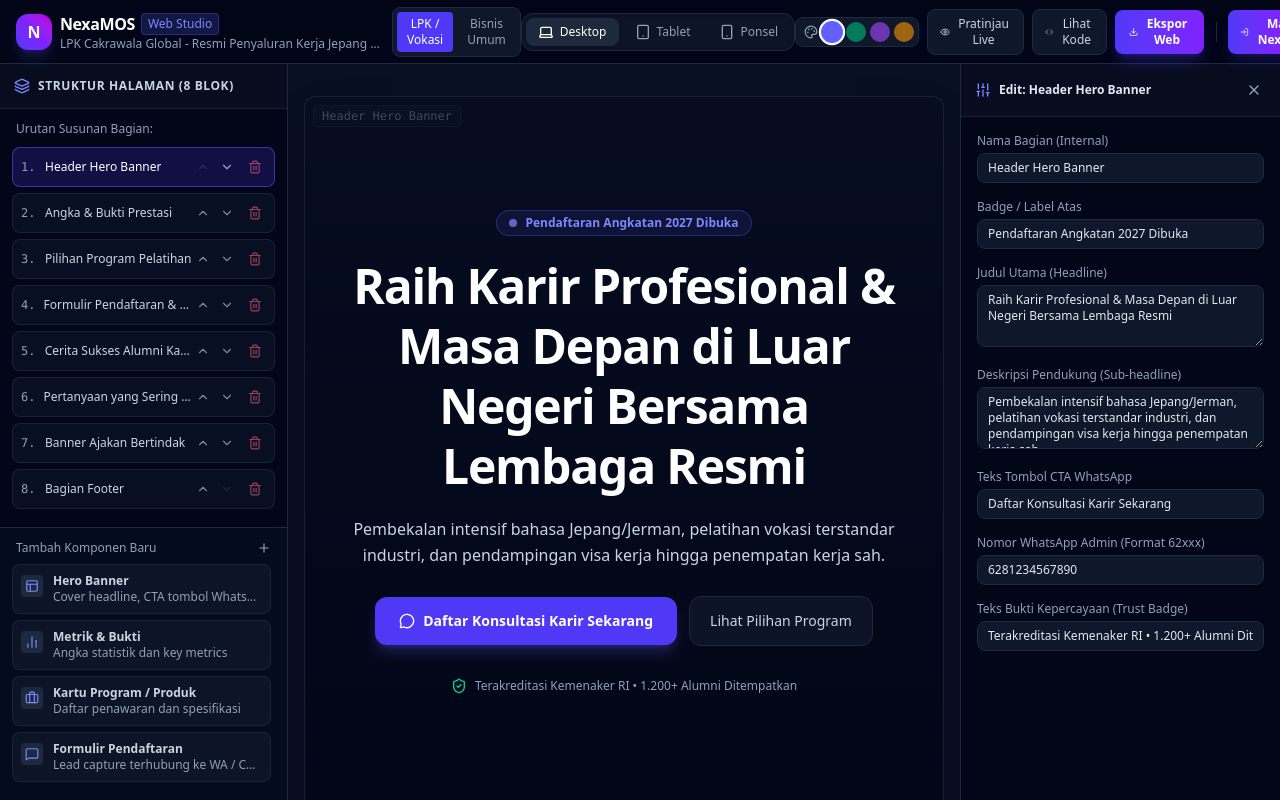
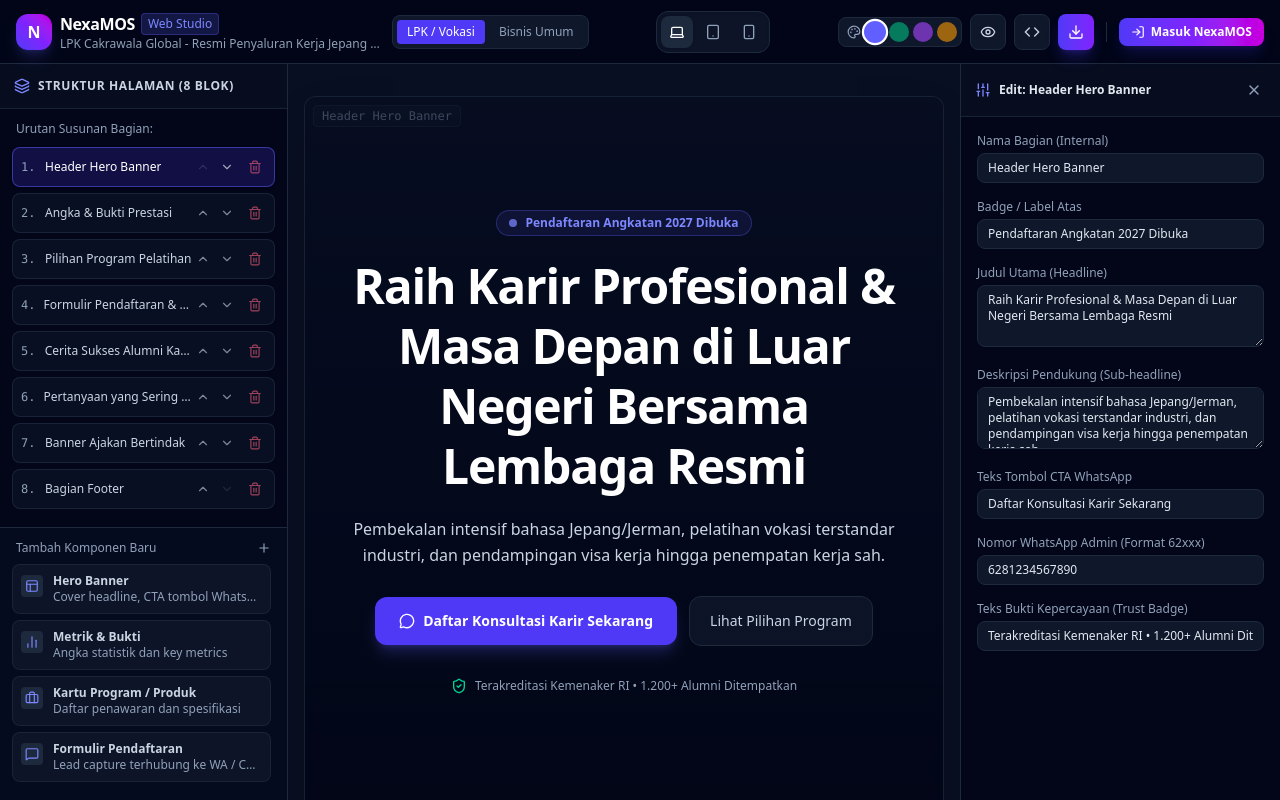
Before and after one commit to pashaismayasukardi2-web/nexa-web-studio, a Next.js app: page / in a window 1280 px wide. Built offline with nearby package versions, Linux system fonts and the light colour scheme; no server answers.

Commit message:
feat(studio): transform top navbar actions and device toggles into icon-only buttons with sleek floating tooltips

```diff
--- a/src/components/studio/TopNavbar.tsx
+++ b/src/components/studio/TopNavbar.tsx
@@ -111,42 +111,56 @@ export const TopNavbar: React.FC<TopNavbarProps> = ({
 
       {/* Center: Device Viewport Switcher */}
       <div className="flex items-center gap-1 bg-slate-900/90 border border-slate-800 p-1 rounded-xl shadow-inner">
+        <div className="relative group">
           <button
             onClick={() => setDevice('desktop')}
-          title="Tampilan Desktop (100%)"
-          className={`flex items-center gap-1.5 px-3 py-1.5 rounded-lg text-xs font-medium transition ${
+            aria-label="Tampilan Desktop (100%)"
+            className={`w-8 h-8 rounded-lg flex items-center justify-center transition ${
               device === 'desktop'
                 ? 'bg-slate-800 text-white shadow'
-              : 'text-slate-400 hover:text-slate-200'
+                : 'text-slate-400 hover:text-slate-200 hover:bg-slate-800/50'
             }`}
           >
             <Laptop className="w-4 h-4" />
-          <span className="hidden sm:inline">Desktop</span>
           </button>
+          <div className="absolute top-full mt-2 left-1/2 -translate-x-1/2 px-2.5 py-1 bg-slate-900 border border-slate-800 text-slate-200 text-xs rounded-md shadow-xl whitespace-nowrap opacity-0 group-hover:opacity-100 transition pointer-events-none z-50">
+            Tampilan Desktop (100%)
+          </div>
+        </div>
+
+        <div className="relative group">
           <button
             onClick={() => setDevice('tablet')}
-          title="Tampilan Tablet (768px)"
-          className={`flex items-center gap-1.5 px-3 py-1.5 rounded-lg text-xs font-medium transition ${
+            aria-label="Tampilan Tablet (768px)"
+            className={`w-8 h-8 rounded-lg flex items-center justify-center transition ${
               device === 'tablet'
                 ? 'bg-slate-800 text-white shadow'
-              : 'text-slate-400 hover:text-slate-200'
+                : 'text-slate-400 hover:text-slate-200 hover:bg-slate-800/50'
             }`}
           >
             <Tablet className="w-4 h-4" />
-          <span className="hidden sm:inline">Tablet</span>
           </button>
+          <div className="absolute top-full mt-2 left-1/2 -translate-x-1/2 px-2.5 py-1 bg-slate-900 border border-slate-800 text-slate-200 text-xs rounded-md shadow-xl whitespace-nowrap opacity-0 group-hover:opacity-100 transition pointer-events-none z-50">
+            Tampilan Tablet (768px)
+          </div>
+        </div>
+
+        <div className="relative group">
           <button
             onClick={() => setDevice('mobile')}
-          title="Tampilan Ponsel (390px)"
-          className={`flex items-center gap-1.5 px-3 py-1.5 rounded-lg text-xs font-medium transition ${
+            aria-label="Tampilan Ponsel (384px)"
+            className={`w-8 h-8 rounded-lg flex items-center justify-center transition ${
               device === 'mobile'
                 ? 'bg-slate-800 text-white shadow'
-              : 'text-slate-400 hover:text-slate-200'
+                : 'text-slate-400 hover:text-slate-200 hover:bg-slate-800/50'
             }`}
           >
             <Smartphone className="w-4 h-4" />
-          <span className="hidden sm:inline">Ponsel</span>
           </button>
+          <div className="absolute top-full mt-2 left-1/2 -translate-x-1/2 px-2.5 py-1 bg-slate-900 border border-slate-800 text-slate-200 text-xs rounded-md shadow-xl whitespace-nowrap opacity-0 group-hover:opacity-100 transition pointer-events-none z-50">
+            Tampilan Ponsel (384px)
+          </div>
+        </div>
       </div>
 
       {/* Right: Theme Selector, Mode Toggle & Actions */}
@@ -187,44 +201,54 @@ export const TopNavbar: React.FC<TopNavbarProps> = ({
         </div>
 
         {/* Live Preview Toggle */}
+        <div className="relative group">
           <button
             onClick={() => setIsLivePreview(!isLivePreview)}
-          className={`flex items-center gap-1.5 px-3 py-1.5 rounded-lg text-xs font-medium border transition ${
+            aria-label={isLivePreview ? 'Mode Editor' : 'Pratinjau Live'}
+            className={`w-9 h-9 rounded-lg flex items-center justify-center text-xs font-medium border transition ${
               isLivePreview
                 ? 'bg-emerald-500/20 text-emerald-400 border-emerald-500/30 shadow'
-              : 'bg-slate-900 text-slate-300 border-slate-800 hover:bg-slate-800'
+                : 'bg-slate-900 text-slate-300 border-slate-800 hover:bg-slate-800 hover:text-white'
             }`}
           >
             {isLivePreview ? (
-            <>
-              <Edit3 className="w-3.5 h-3.5" />
-              <span>Mode Editor</span>
-            </>
+              <Edit3 className="w-4 h-4" />
             ) : (
-            <>
-              <Eye className="w-3.5 h-3.5" />
-              <span>Pratinjau Live</span>
-            </>
+              <Eye className="w-4 h-4" />
             )}
           </button>
+          <div className="absolute top-full mt-1.5 left-1/2 -translate-x-1/2 px-2.5 py-1 bg-slate-900 border border-slate-800 text-slate-200 text-xs rounded-md shadow-xl whitespace-nowrap opacity-0 group-hover:opacity-100 transition pointer-events-none z-50">
+            {isLivePreview ? 'Mode Editor' : 'Pratinjau Live'}
+          </div>
+        </div>
 
         {/* Code Modal Button */}
+        <div className="relative group hidden sm:block">
           <button
             onClick={onOpenCodeModal}
-          className="hidden sm:flex items-center gap-1.5 px-3 py-1.5 rounded-lg text-xs font-medium bg-slate-900 text-slate-300 border border-slate-800 hover:bg-slate-800 transition"
+            aria-label="Lihat Kode"
+            className="w-9 h-9 rounded-lg flex items-center justify-center text-xs font-medium bg-slate-900 text-slate-300 border border-slate-800 hover:bg-slate-800 hover:text-white transition"
           >
-          <Code className="w-3.5 h-3.5" />
-          <span>Lihat Kode</span>
+            <Code className="w-4 h-4" />
           </button>
+          <div className="absolute top-full mt-1.5 left-1/2 -translate-x-1/2 px-2.5 py-1 bg-slate-900 border border-slate-800 text-slate-200 text-xs rounded-md shadow-xl whitespace-nowrap opacity-0 group-hover:opacity-100 transition pointer-events-none z-50">
+            Lihat Kode
+          </div>
+        </div>
 
         {/* Export Button */}
+        <div className="relative group">
           <button
             onClick={onExportHtml}
-          className="flex items-center gap-1.5 px-3.5 py-1.5 rounded-lg text-xs font-semibold bg-linear-to-r from-indigo-600 to-violet-600 text-white shadow-lg shadow-indigo-600/30 hover:brightness-110 transition active:scale-95"
+            aria-label="Ekspor Web"
+            className="w-9 h-9 rounded-lg flex items-center justify-center text-xs font-semibold bg-linear-to-r from-indigo-600 to-violet-600 text-white shadow-lg shadow-indigo-600/30 hover:brightness-110 transition active:scale-95"
           >
-          <Download className="w-3.5 h-3.5" />
-          <span>Ekspor Web</span>
+            <Download className="w-4 h-4" />
           </button>
+          <div className="absolute top-full mt-1.5 left-1/2 -translate-x-1/2 px-2.5 py-1 bg-slate-900 border border-slate-800 text-slate-200 text-xs rounded-md shadow-xl whitespace-nowrap opacity-0 group-hover:opacity-100 transition pointer-events-none z-50">
+            Ekspor Web
+          </div>
+        </div>
 
         {/* Divider */}
         <div className="h-5 w-px bg-slate-800 mx-1 hidden sm:block" />
```
Lines whose indentation alone changed are shown as unchanged.
